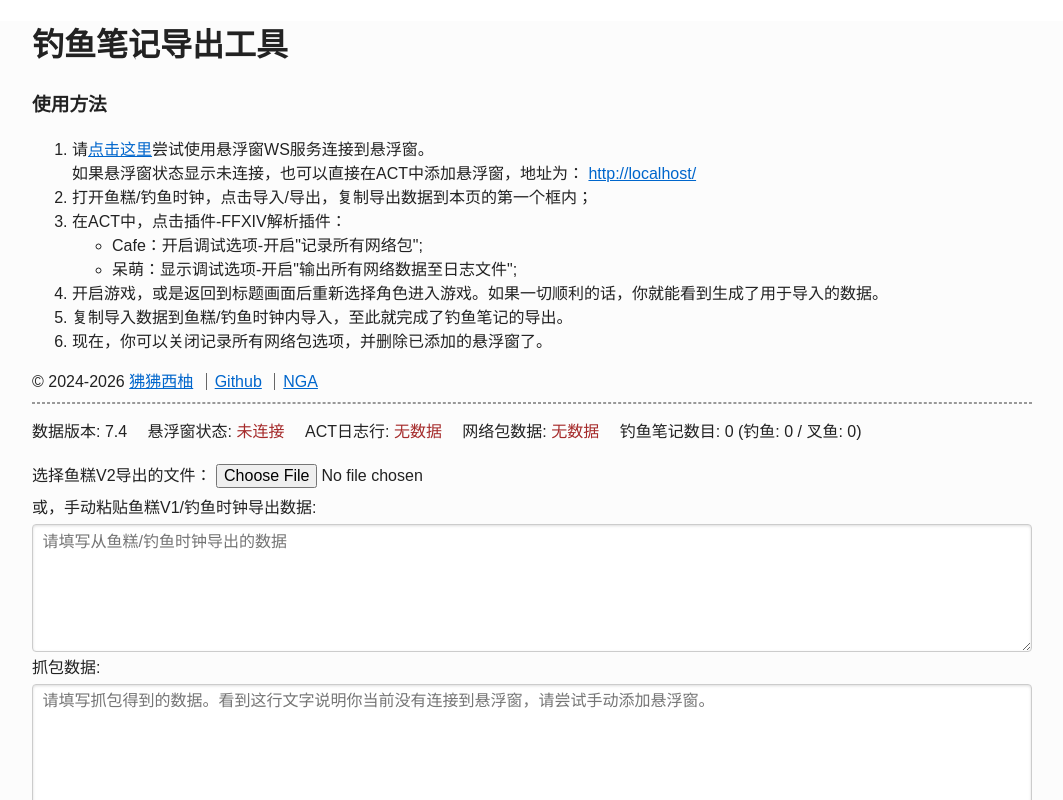
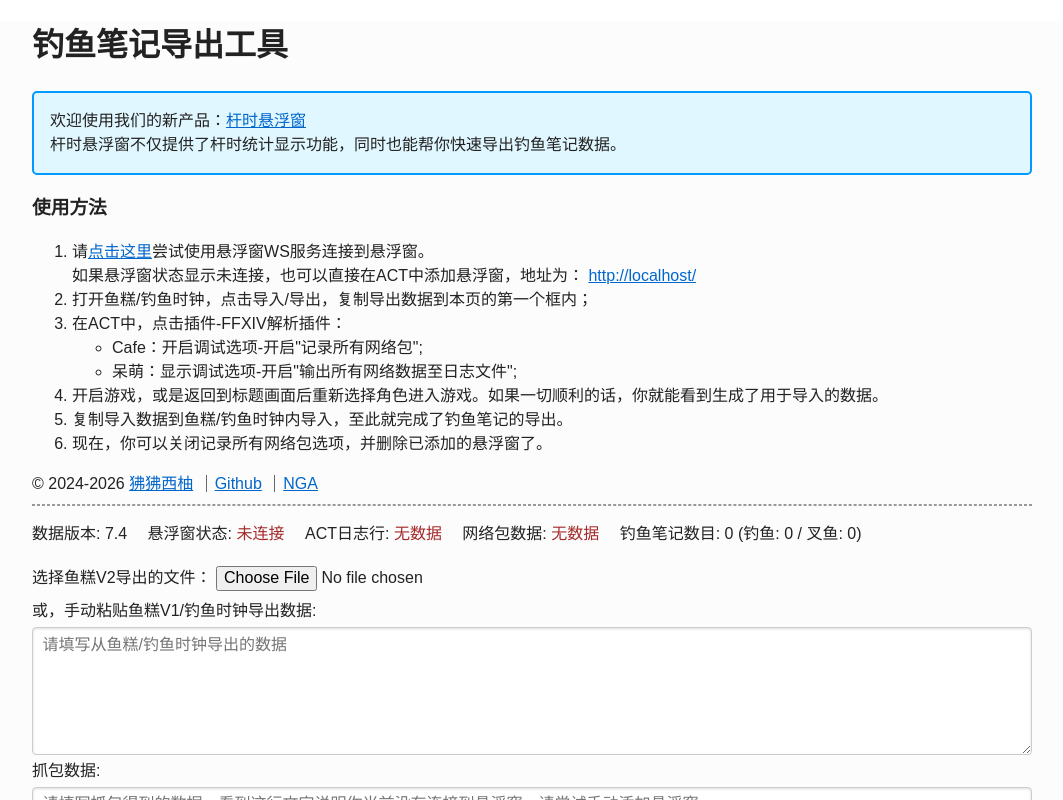
Before and after one commit to ffxiv-cyou/ffxiv-fish-export, a Svelte app: page / in a window 1280 px wide. Shown: the top 800 px of the page, without its empty margins (108-1171 px from the left). Built offline with nearby package versions, Linux system fonts and the light colour scheme.

Commit message:
misc: 新增指向新悬浮窗的广告

```diff
--- a/package.json
+++ b/package.json
@@ -12,7 +12,7 @@
   "devDependencies": {
     "@sveltejs/vite-plugin-svelte": "^2.0.4",
     "@tsconfig/svelte": "^4.0.1",
-    "svelte": "^3.58.0",
+    "svelte": "^5.55.4",
     "svelte-check": "^3.3.1",
     "tslib": "^2.5.0",
     "typescript": "^5.0.2",
--- a/src/App.svelte
+++ b/src/App.svelte
@@ -97,6 +97,8 @@
 <main>
   <div class="main">
     <h1>钓鱼笔记导出工具</h1>
+    <div class="notice">欢迎使用我们的新产品：<a href="https://fisher.ffxiv.cyou/?utm_source=fish-exporter" target="_blank">杆时悬浮窗</a><br>
+      杆时悬浮窗不仅提供了杆时统计显示功能，同时也能帮你快速导出钓鱼笔记数据。</div>
     <h3>使用方法</h3>
     <ol>
       <li>请<a href={url_local}>点击这里</a>尝试使用悬浮窗WS服务连接到悬浮窗。<br>如果悬浮窗状态显示未连接，也可以直接在ACT中添加悬浮窗，地址为： <a href={url} target="_blank">{url}</a></li>
@@ -199,4 +201,13 @@
   a:visited {
     color: #06C;
   }
+
+  .notice {
+    border: #09F 2px solid;
+    background-color: #e0f7ff;
+    padding: 1em;
+    margin-bottom: 1em;
+    border-radius: 5px;
+  }
+
 </style>
--- a/src/main.ts
+++ b/src/main.ts
@@ -1,6 +1,7 @@
+import { mount } from 'svelte'
 import App from './App.svelte'
 
-const app = new App({
+const app = mount(App, {
   target: document.getElementById('app'),
 })
 
```
Also changed, not shown: 1 other file (tests, documents, lock files or other folders).
